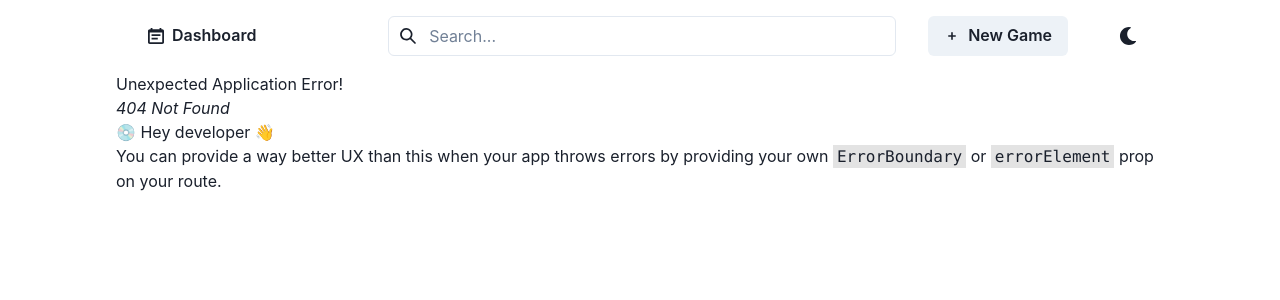
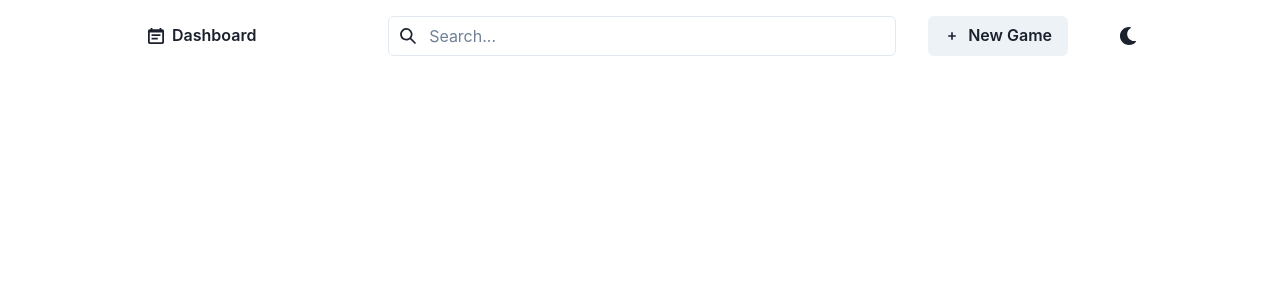
Before and after one commit to Scrawach/WebGLives, a React (Create React App) app in the folder frontend/WebGLives/: page /games/1 in a window 1280 px wide. Before the commit this address had no page. Shown: the top 300 px of the page. Built offline with nearby package versions, Linux system fonts and the light colour scheme; no server answers.

Commit message:
implemented dummy game page

```diff
--- a/frontend/WebGLives/src/App.tsx
+++ b/frontend/WebGLives/src/App.tsx
@@ -16,7 +16,7 @@ const router = createBrowserRouter(
     <Route path="/">
       <Route index element={<Dashboard />} />
       <Route path="create" element={<CreateGame />} action={createAction} />
-      <Route path="game/:id" element={<GamePage />} />
+      <Route path="games/:id" element={<GamePage />} />
     </Route>
   )
 )
--- a/frontend/WebGLives/src/components/GameCard.tsx
+++ b/frontend/WebGLives/src/components/GameCard.tsx
@@ -20,6 +20,8 @@ export interface GameCardProps {
 }
 
 export const GameCard: React.FC<GameCardProps> = ({id, title, description, icon, url}) => {
+    const gamePageUrl = `games/${id}`
+
     return (
         <Box
             key={id}
@@ -32,7 +34,7 @@ export const GameCard: React.FC<GameCardProps> = ({id, title, description, icon,
             transition-timing-function="spring(1 100 10 10)"
             _hover={{ transform: "translateY(-4px)", shadow: "xl" }}
         >
-            <LinkOverlay href="#">
+            <LinkOverlay href={gamePageUrl}>
 
             <Image
                 rounded="xl"
--- a/frontend/WebGLives/src/pages/GamePage.tsx
+++ b/frontend/WebGLives/src/pages/GamePage.tsx
@@ -3,6 +3,7 @@ import { useState, useEffect } from 'react';
 import { useParams } from "react-router-dom";
 import { Api } from "../services/Api";
 import { GameCardData } from "../types/GameCardData";
+import { Box, Heading, Text } from "@chakra-ui/react";
 
 type GamePageDetails = {
     id: string;
@@ -20,19 +21,11 @@ export const GamePage: React.FC = () => {
         fetchGameData();
     }, [id])
 
-    //const location = useLocation();
-    //const {title, url} = location.state
     return (
-        <>
-            <div>
-                {gameCard?.title}
-            </div>
-            <div>
-                {gameCard?.description}
-            </div>
-            <div>
-                <iframe src={gameCard?.gameUrl} width="1080" height="800"/>
-            </div>
-        </>
+        <Box>
+            <Heading mx="40px">{gameCard?.title}</Heading>
+            <iframe key={id} src={gameCard?.gameUrl} seamless width="100%" height="660"/>
+            <Text mx="40px">{gameCard?.description}</Text>
+        </Box>
     );
 }
```
